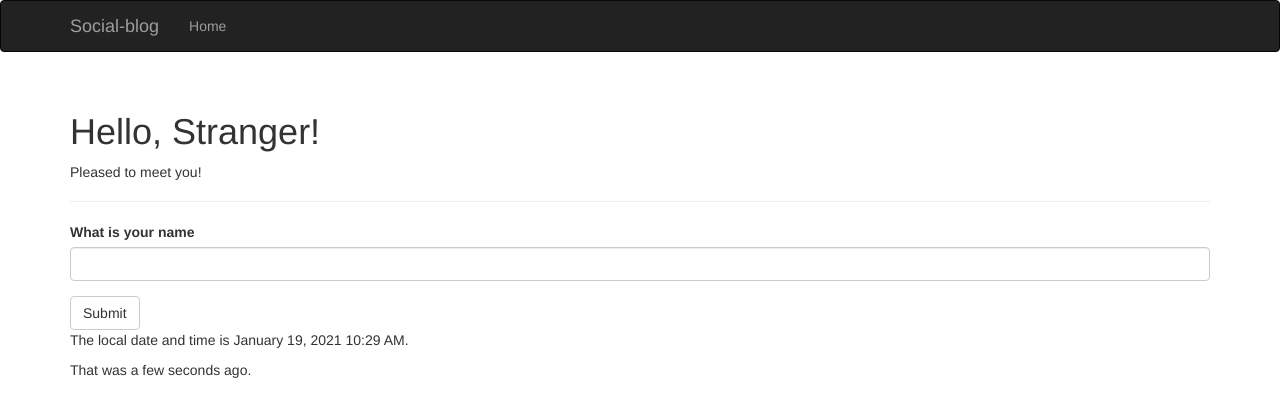
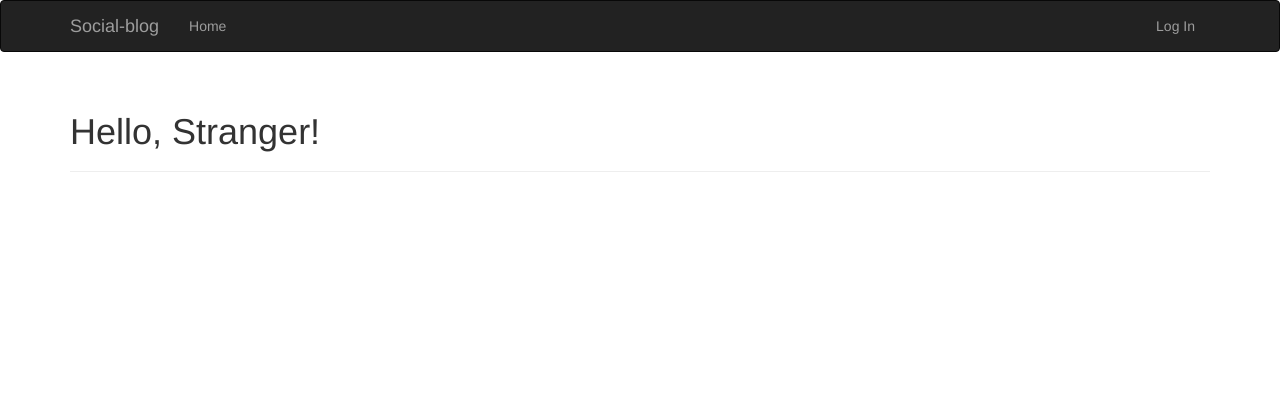
Before and after one commit to markpengisme/Flask, a Flask app: page / in a window 1280 px wide. Shown: the top 417 px of the page. Run offline with Flask 2, Linux system fonts and the light colour scheme; some libraries are stand-ins or nearby versions.

Commit message:
social-blog 8.3 Flask-Login

```diff
--- a/social-blog/app/__init__.py
+++ b/social-blog/app/__init__.py
@@ -1,8 +1,9 @@
 from flask import Flask
 from flask_bootstrap import Bootstrap
-from flask_mail import Mail, Message
+from flask_mail import Mail
 from flask_moment import Moment
 from flask_sqlalchemy import SQLAlchemy
+from flask_login import LoginManager
 from config import config
 
 
@@ -10,6 +11,8 @@ bootstrap = Bootstrap()
 mail = Mail()
 moment = Moment()
 db = SQLAlchemy()
+login_manager = LoginManager()
+login_manager.login_view = 'auth.login'
 
 
 def create_app(config_name):
@@ -21,6 +24,7 @@ def create_app(config_name):
     mail.init_app(app)
     moment.init_app(app)
     db.init_app(app)
+    login_manager.init_app(app)
 
     from .main import main as main_blueprint
     app.register_blueprint(main_blueprint)
--- a/social-blog/app/main/views.py
+++ b/social-blog/app/main/views.py
@@ -1,32 +1,7 @@
-from datetime import datetime
-from flask import render_template, session, redirect, url_for, flash, current_app
-from .. import db
-from ..models import User
-from ..email import send_email
+from flask import render_template
 from . import main
-from .forms import NameForm
 
-@main.route('/', methods=['GET', 'POST'])
+
+@main.route('/')
 def index():
-    form = NameForm()
-    if form.validate_on_submit():
-        old_name = session['name']
-        if old_name is not None and old_name != form.name.data:
-            flash('Looks like you have changed your name!')
-        user = User.query.filter_by(username=form.name.data).first()
-        if user is None:
-            user = User(username=form.name.data)
-            db.session.add(user)
-            db.session.commit()
-            session['known'] = False
-            if current_app.config['SBLOG_ADMIN']:
-                    send_email(current_app.config['SBLOG_ADMIN'], 'New User',
-                                'mail/new_user', user=user)
-        else:
-            session['known'] = True
-
-        session['name'] = form.name.data
-        return redirect(url_for('main.index'))
-    return render_template('index.html', form=form, name=session.get('name'),
-                            known=session.get('known', False),
-                            current_time=datetime.utcnow())
+    return render_template('index.html')
--- a/social-blog/app/templates/auth/login.html
+++ b/social-blog/app/templates/auth/login.html
@@ -1,9 +1,13 @@
 {% extends "base.html" %}
+{% import "bootstrap/wtf.html" as wtf %}
 
-{% block title %}Flasky - Login{% endblock %}
+{% block title %}Social-blog - Login{% endblock %}
 
 {% block page_content %}
 <div class="page-header">
     <h1>Login</h1>
 </div>
+<div class="col-md-4">
+    {{ wtf.quick_form(form) }}
+</div>
 {% endblock %}
--- a/social-blog/app/templates/base.html
+++ b/social-blog/app/templates/base.html
@@ -18,11 +18,18 @@
                 <span class="icon-bar"></span>
                 <span class="icon-bar"></span>
             </button>
-            <a class="navbar-brand" href="/">Social-blog</a>
+            <a class="navbar-brand" href="{{ url_for('main.index') }}">Social-blog</a>
         </div>
         <div class="navbar-collapse collapse">
             <ul class="nav navbar-nav">
-                <li><a href="/">Home</a></li>
+                <li><a href="{{ url_for('main.index') }}">Home</a></li>
+            </ul>
+            <ul class="nav navbar-nav navbar-right">
+                {% if current_user.is_authenticated %}
+                <li><a href="{{ url_for('auth.logout') }}">Log Out</a></li>
+                {% else %}
+                <li><a href="{{ url_for('auth.login') }}">Log In</a></li>
+                {% endif %}
             </ul>
         </div>
     </div>
@@ -33,10 +40,11 @@
 <div class="container">
     {% for message in get_flashed_messages() %}
     <div class="alert alert-warning">
-        <button type="button" data-dismiss="alert" class="close">&times;</button>
+        <button type="button" class="close" data-dismiss="alert">&times;</button>
         {{ message }}
     </div>
-    {% endfor%}
+    {% endfor %}
+
     {% block page_content %}{% endblock %}
 </div>
 {% endblock %}
--- a/social-blog/app/templates/index.html
+++ b/social-blog/app/templates/index.html
@@ -1,20 +1,9 @@
 {% extends "base.html" %}
-{% import "bootstrap/wtf.html" as wtf %}
 
 {% block title %}Social-blog{% endblock %}
 
 {% block page_content %}
 <div class="page-header">
-    <h1>Hello, {% if name %}{{ name }}{% else %}Stranger{% endif %}!</h1>
-    {% if not known %}
-    <p>Pleased to meet you!</p>
-    {% else %}
-    <p>Happy to see you again!</p>
-    {% endif %}
+    <h1>Hello, {% if current_user.is_authenticated %}{{ current_user.username }}{% else %}Stranger{% endif %}!</h1>
 </div>
-
-{{ wtf.quick_form(form) }}
-
-<p>The local date and time is {{ moment(current_time).format('LLL') }}.</p>
-<p>That was {{ moment(current_time).fromNow(refresh=True) }}.</p>
 {% endblock %}
--- a/social-blog/requirements.txt
+++ b/social-blog/requirements.txt
@@ -4,6 +4,7 @@ click==7.1.2
 dominate==2.6.0
 Flask==1.1.2
 Flask-Bootstrap==3.3.7.1
+Flask-Login==0.5.0
 Flask-Mail==0.9.1
 Flask-Migrate==2.6.0
 Flask-Moment==0.11.0
```
Also changed, not shown: social-blog/app/auth/forms.py (added, +10 -0 lines), social-blog/app/auth/views.py (+24 -3 lines), social-blog/app/models.py (+9 -2 lines), social-blog/migrations/versions/4dcec82766e7_.py (added, +32 -0 lines).
